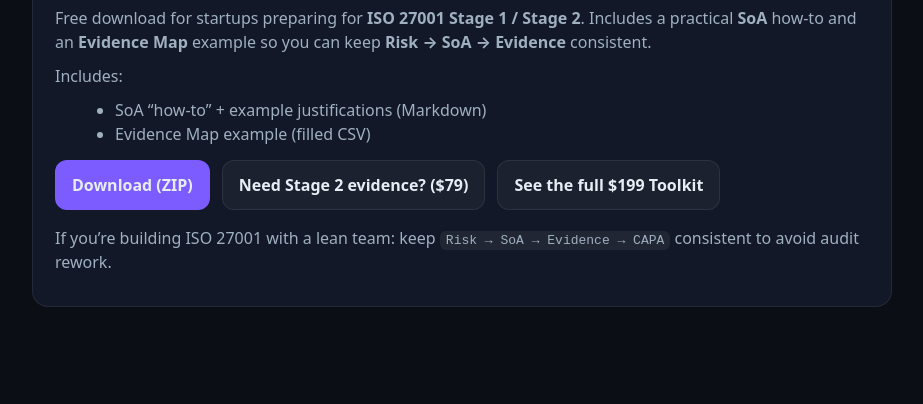
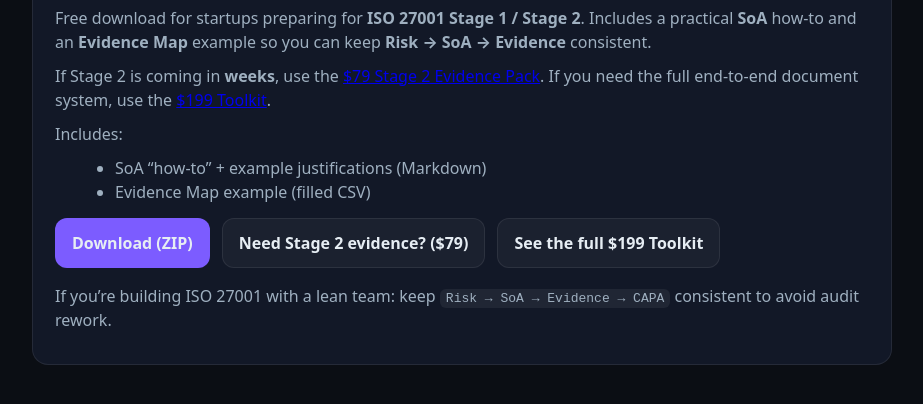
Before and after one commit to suz-uk1/axel, a plain HTML site: page docs/iso27001-mini-pack/index.html in a window 1280 px wide. Shown: the part 120-524 px from the top of the page, without its empty margins (178-1101 px from the left). Drawn offline with Linux system fonts and the light colour scheme.

Commit message:
Mini-pack: add body links to Stage2 pack and Toolkit

```diff
--- a/docs/iso27001-mini-pack/index.html
+++ b/docs/iso27001-mini-pack/index.html
@@ -24,6 +24,7 @@
     <div class="card">
       <h1>ISO 27001 Mini-Pack</h1>
       <p>Free download for startups preparing for <strong>ISO 27001 Stage 1 / Stage 2</strong>. Includes a practical <strong>SoA</strong> how-to and an <strong>Evidence Map</strong> example so you can keep <strong>Risk → SoA → Evidence</strong> consistent.</p>
+      <p>If Stage 2 is coming in <strong>weeks</strong>, use the <a href="/iso27001-stage2-evidence-pack/?utm_source=site&utm_medium=body_link&utm_campaign=iso27001_stage2_pack">$79 Stage 2 Evidence Pack</a>. If you need the full end-to-end document system, use the <a href="/iso27001-startup-toolkit-v2/?utm_source=site&utm_medium=body_link&utm_campaign=iso27001_toolkit_v2">$199 Toolkit</a>.</p>
       <p>Includes:</p>
       <ul>
         <li>SoA “how-to” + example justifications (Markdown)</li>
```
